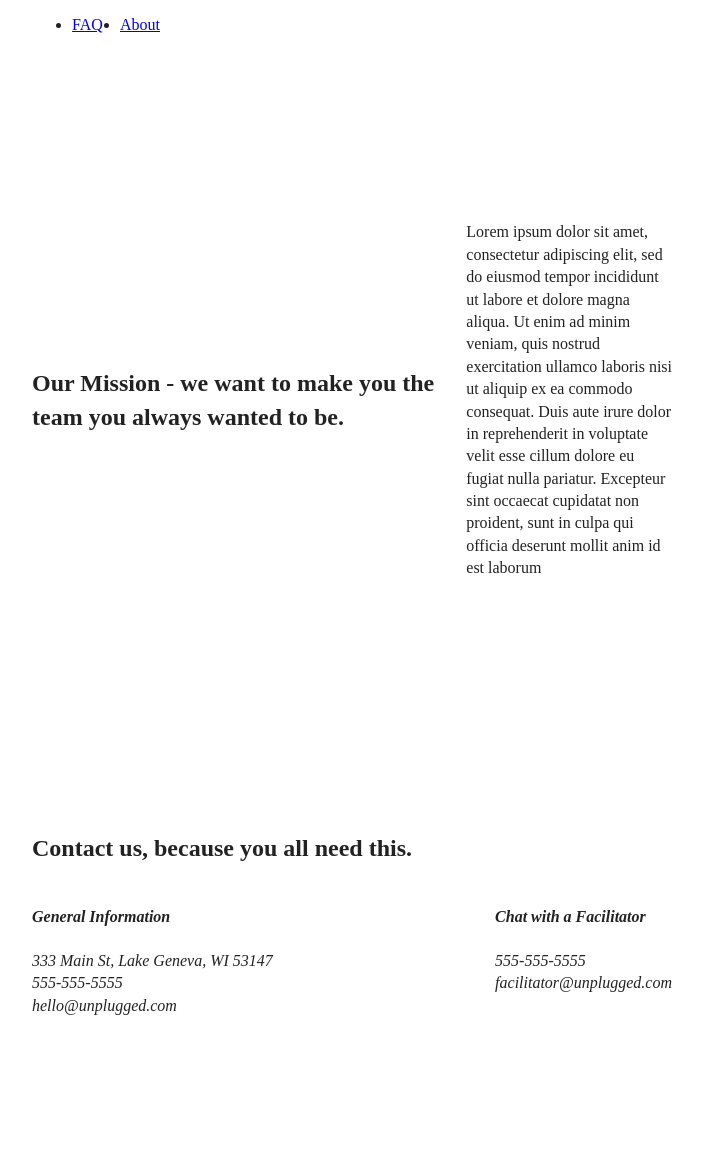
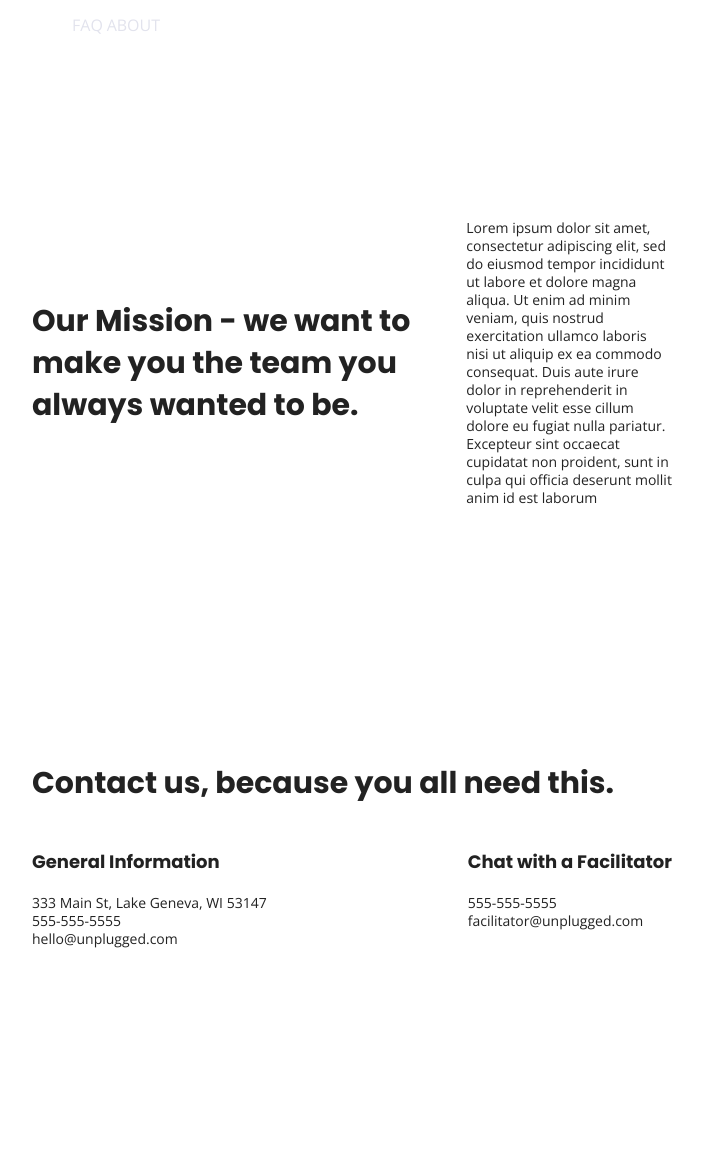
Before and after one commit to amrebch/unplugged-retreat, a website: page about/index.html in a window 1280 px wide. Shown: the part 143-1300 px from the top of the page, without its empty margins (288-991 px from the left). Drawn offline with nearby package versions, Linux system fonts and the light colour scheme; files that its build step writes are made by us from their sources; files whose address does not match are found by name.

Commit message:
Added font style, size, and height

```diff
--- a/css/main.css
+++ b/css/main.css
@@ -86,6 +86,63 @@ textarea {
 /* ==========================================================================
    Author's custom styles
    ========================================================================== */
+   */
+   /* General Styles */
+
+   html {
+     font-size: 16px;
+   }
+
+   body {
+    font-family: "Open Sans", sans-serif;
+    font-size: 1em;
+    text-align: left;
+   }
+
+   ul,
+   ol {
+    list-style-type: none;
+    text-transform: uppercase;
+   }
+
+   a {
+    color: #e2e3ed;
+    text-decoration: none;
+   }
+
+   h2 {
+    font-family: 'Poppins', sans-serif;
+    font-size: 1.875em;
+   }
+
+   h3,
+   h4 {
+    font-family: 'Poppins', sans-serif;
+    margin: 20px 0;
+    font-size: 1.125em;
+   }
+
+   p {
+    font-size: .875em;
+    line-height: 1.285;
+   }
+
+   img {
+
+   }
+
+   figure {
+
+   }
+
+   address {
+    font-style: normal;
+   }
+
+   .content-wrapper {
+    width: 90%;
+    margin: 50px 0;
+   }
 
 /*--------BASE HEADER - FOOTER STYLES---------*/
 header,
```
